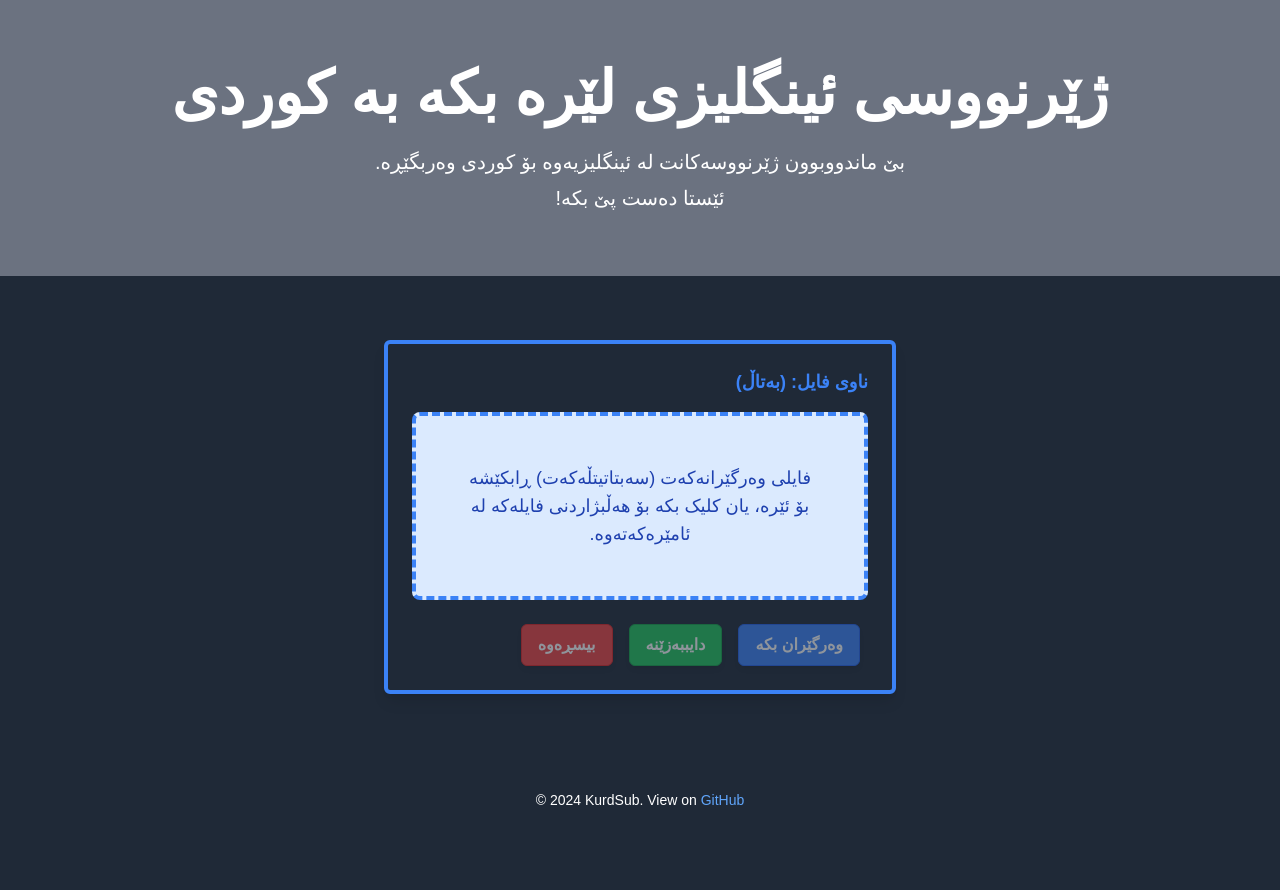
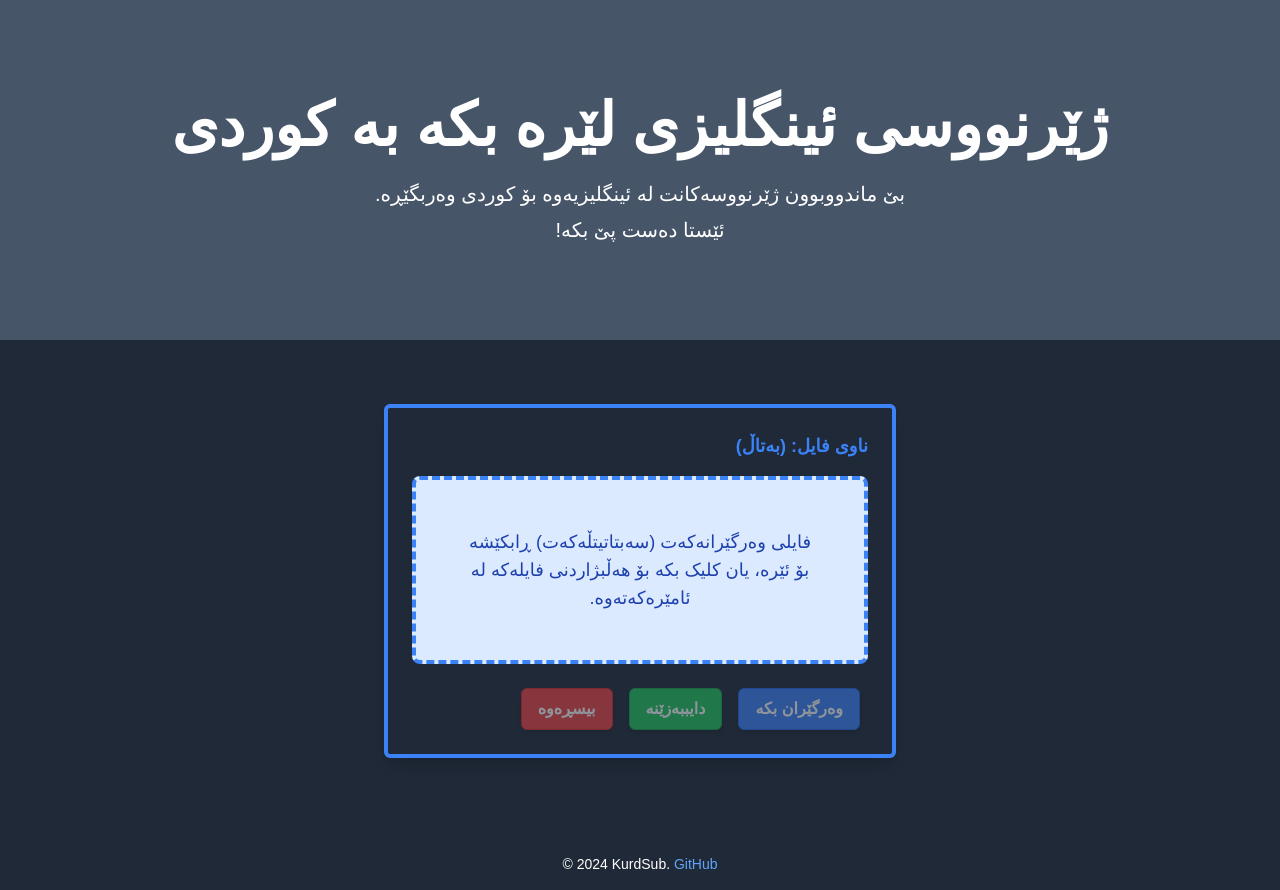
Before and after one commit to mohammedd-jabbar/kurdSub, a React (Vite) app: page / in a window 1280 px wide. Before the commit the page ends 826 px from the top, so only its background shows below. Built offline with nearby package versions, Linux system fonts and the light colour scheme; a web font is replaced by a local one.

Commit message:
change background color for intro section

```diff
--- a/src/components/Footer.tsx
+++ b/src/components/Footer.tsx
@@ -2,7 +2,7 @@ const Footer = () => {
   return (
     <footer className="bg-gray-800 text-white p-4 text-center">
       <p className="text-sm">
-        © 2024 KurdSub. View on{" "}
+        © 2024 KurdSub.{" "}
         <a
           href="https://github.com/mohammedd-jabbar/kurdSub"
           target="_blank"
--- a/src/components/Intro.tsx
+++ b/src/components/Intro.tsx
@@ -1,6 +1,6 @@
 const Intro = () => {
   return (
-    <div className="bg-gray-500 py-16 text-white mb-16">
+    <div className="bg-slate-600 py-24 text-white mb-16">
       {/* Hero section */}
       <div className="text-center mb-8 md:mb-0">
         <h1 className="text-4xl text-center md:text-6xl font-extrabold mb-6 leading-tight">
```
